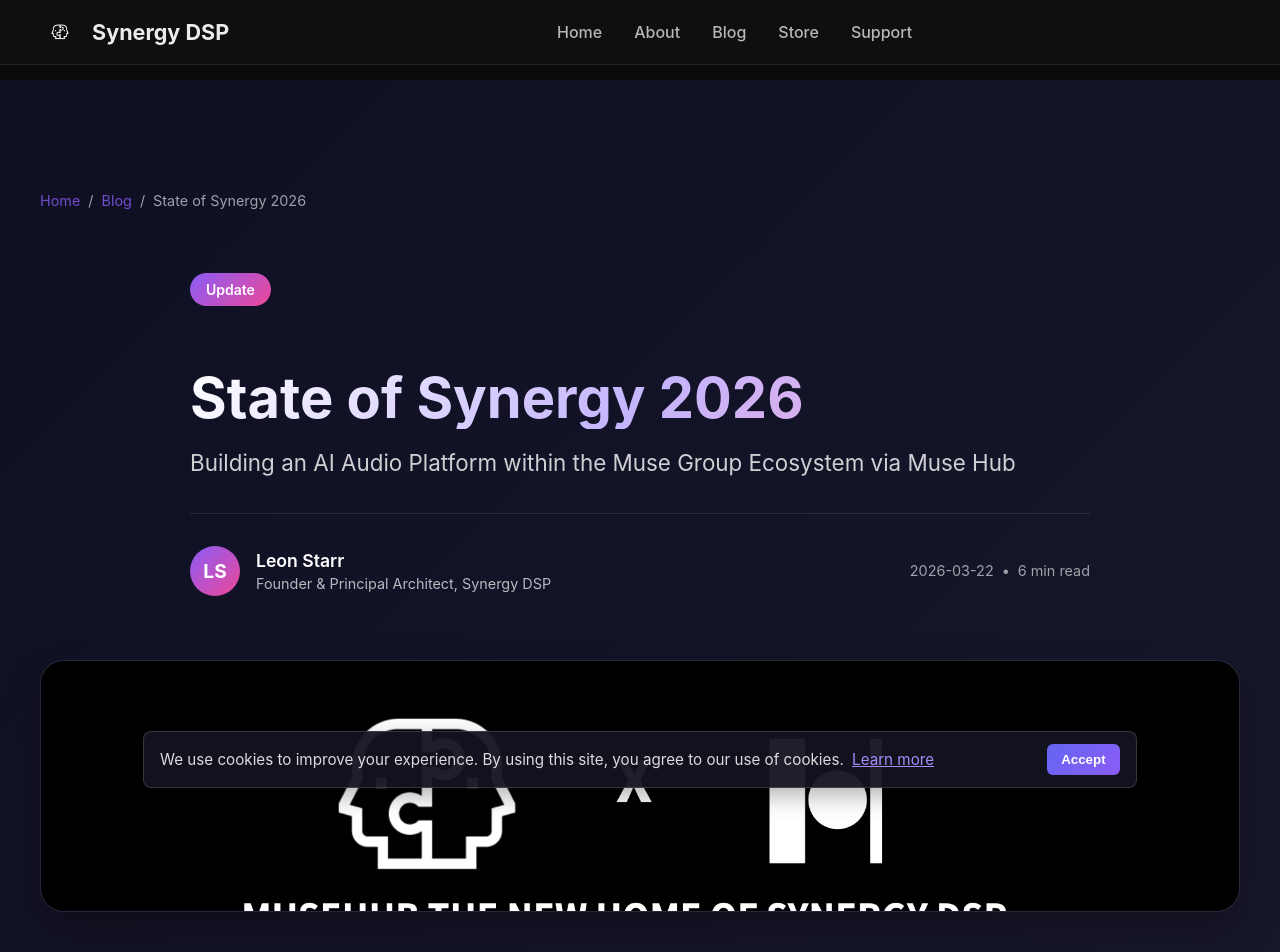
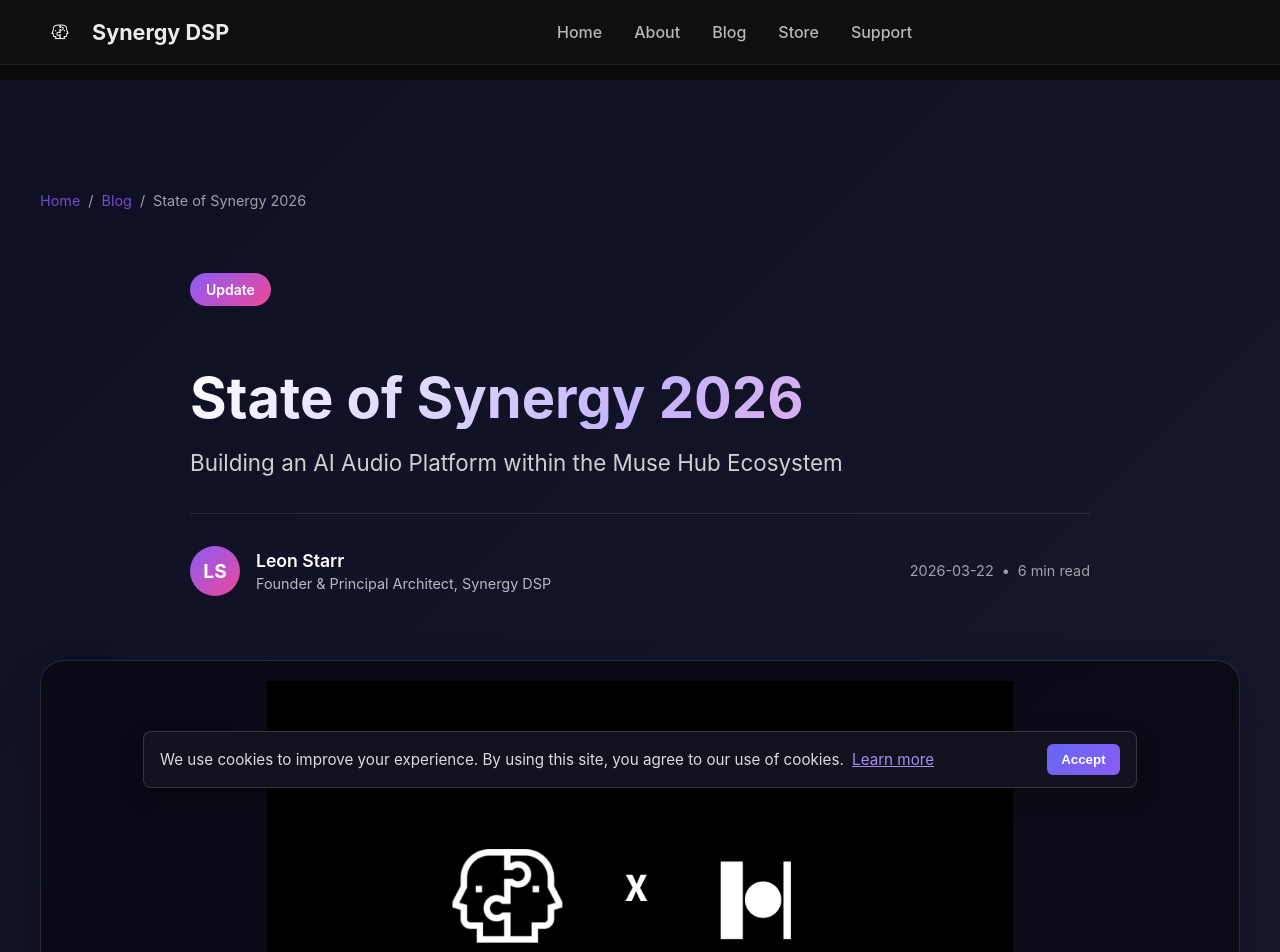
Before and after one commit to synergy-global/site, a SvelteKit app: page /blog/state-of-synergy-2026 in a window 1280 px wide. Shown: the top 952 px of the page. Built offline with nearby package versions, Linux system fonts and the light colour scheme.

Commit message:
Update +page.svelte

```diff
--- a/src/routes/blog/state-of-synergy-2026/+page.svelte
+++ b/src/routes/blog/state-of-synergy-2026/+page.svelte
@@ -3,7 +3,7 @@
 
 	const post = {
 		title: 'State of Synergy 2026',
-		subtitle: 'Building an AI Audio Platform within the Muse Group Ecosystem via Muse Hub',
+		subtitle: 'Building an AI Audio Platform within the Muse Hub Ecosystem',
 		author: 'Leon Starr',
 		authorTitle: 'Founder & Principal Architect, Synergy DSP',
 		date: '2026-03-22',
@@ -183,7 +183,7 @@
 				</p>
 
 				<p class="body-text">
-					By aligning with Muse Group and focusing on delivery through Muse Hub, we are laying the groundwork for a different kind of audio experience—one where tools collaborate, adapt, and evolve alongside the user.
+					By aligning with Muse Group and focusing on delivery through Muse Hub, we are laying the groundwork for a different kind of audio experience, one where tools collaborate, adapt, and evolve alongside the user.
 				</p>
 
 				<p class="highlight-text">
@@ -336,17 +336,19 @@
 	}
 
 	.image-content {
-		height: 250px;
 		display: flex;
 		align-items: center;
 		justify-content: center;
 		position: relative;
+		padding: 1.25rem;
+		background: rgba(0, 0, 0, 0.35);
 	}
 
 	.featured-img {
 		width: 100%;
-		height: 100%;
-		object-fit: cover;
+		height: auto;
+		max-height: 420px;
+		object-fit: contain;
 		display: block;
 	}
 
@@ -481,5 +483,9 @@
 		.feature-list li {
 			padding-left: 3rem;
 		}
+
+		.featured-img {
+			max-height: 320px;
+		}
 	}
 </style>
```
